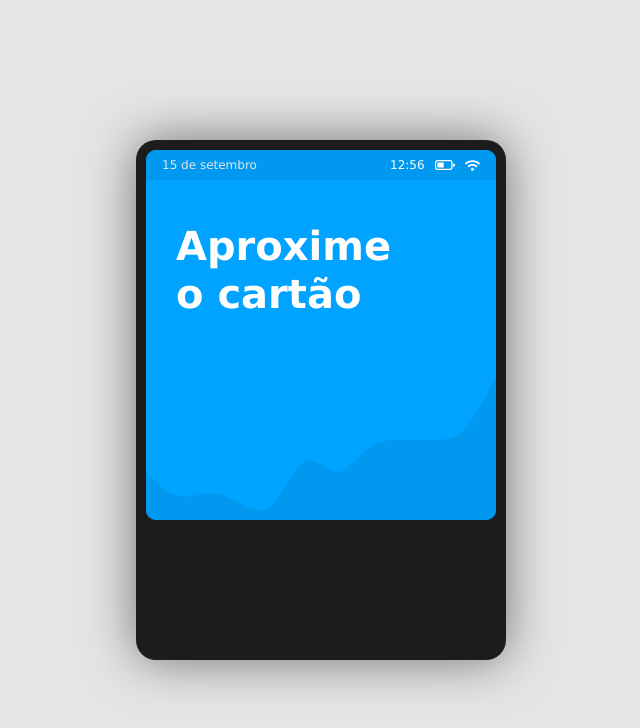
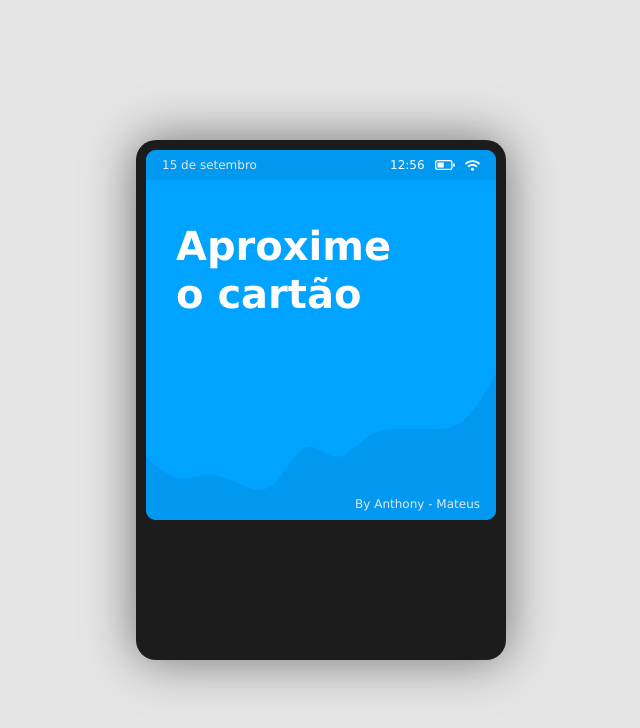
Before and after one commit to anthonyvii27/IDKTN, a React (Create React App) app in the folder frontend/: page / in a window 1280 px wide. Shown: the top 728 px of the page, without its empty margins (319-959 px from the left). Built offline with nearby package versions, Linux system fonts and the light colour scheme.

Commit message:
feat: frontend - added creators name

```diff
--- a/frontend/public/reset.css
+++ b/frontend/public/reset.css
@@ -17,6 +17,10 @@ time, mark, audio, video {
 	font-size: 100%;
 	font: inherit;
 	vertical-align: baseline;
+}
+
+html, body {
+    box-sizing: border-box;
 }
 
 article, aside, details, figcaption, figure,
--- a/frontend/src/layout/wave/index.jsx
+++ b/frontend/src/layout/wave/index.jsx
@@ -1,12 +1,16 @@
 import React from 'react';
 
-import { WaveContainer } from './styles';
+import { WaveContainer, WaveCreatorsContainer } from './styles';
 
 const Wave = () => (
     <WaveContainer>
         <svg width="100%" height="100%" viewBox="0 0 381 295" fill="none" xmlns="http://www.w3.org/2000/svg" preserveAspectRatio="none">
             <path d="M0 206.5L5.76792 216.364C11.5358 225.859 23.0187 246.141 34.6604 250.75C46.1698 255.359 57.6792 246.141 69.3208 245.864C80.8302 246.141 92.3396 255.359 103.981 265.5C115.464 275.641 127 284.859 138.642 265.5C150.098 246.141 161.66 196.359 173.302 186.864C184.732 177 196.321 206.5 207.698 206.5C219.366 206.5 230.981 177 242.358 162.25C254 147.5 265.642 147.5 277.019 147.5C288.634 147.5 300.302 147.5 311.679 147.5C323.268 147.5 334.698 147.5 346.34 127.864C357.902 107.859 369.358 69.1406 375.179 49.1359L381 29.5V295H375.232C369.464 295 357.981 295 346.34 295C334.83 295 323.321 295 311.679 295C300.17 295 288.66 295 277.019 295C265.536 295 254 295 242.358 295C230.902 295 219.34 295 207.698 295C196.268 295 184.679 295 173.302 295C161.634 295 150.019 295 138.642 295C127 295 115.358 295 103.981 295C92.366 295 80.6979 295 69.3208 295C57.7321 295 46.3021 295 34.6604 295C23.0981 295 11.6417 295 5.82083 295H0V206.5Z" fill="#0099EF"/>
         </svg>
+
+        <WaveCreatorsContainer>
+            <span>By Anthony - Mateus</span>
+        </WaveCreatorsContainer>
     </WaveContainer>
 );
 
--- a/frontend/src/layout/wave/styles.js
+++ b/frontend/src/layout/wave/styles.js
@@ -4,10 +4,27 @@ export const WaveContainer = styled.section`
     width: 100%;
     height: 160px;
     display: flex;
-    align-items: center;
+    justify-content: center;
+    flex-direction: column;
+`
 
-    svg {
-        border-bottom-left-radius: 10px;
-        border-bottom-right-radius: 10px;
+export const WaveCreatorsContainer = styled.div`
+    width: 100%;
+    height: 25px;
+    background: #0099EF;
+    display: flex;
+    justify-content: flex-end;
+
+    border-bottom-left-radius: 10px;
+    border-bottom-right-radius: 10px;
+
+    span {
+        color: #E5E5E5;
+        font-size: 12px;
+        font-weight: 500;
+        font-family: Verdana, Geneva, Tahoma, sans-serif;
+        padding: 0 16px;
     }
+
+
 `
```
